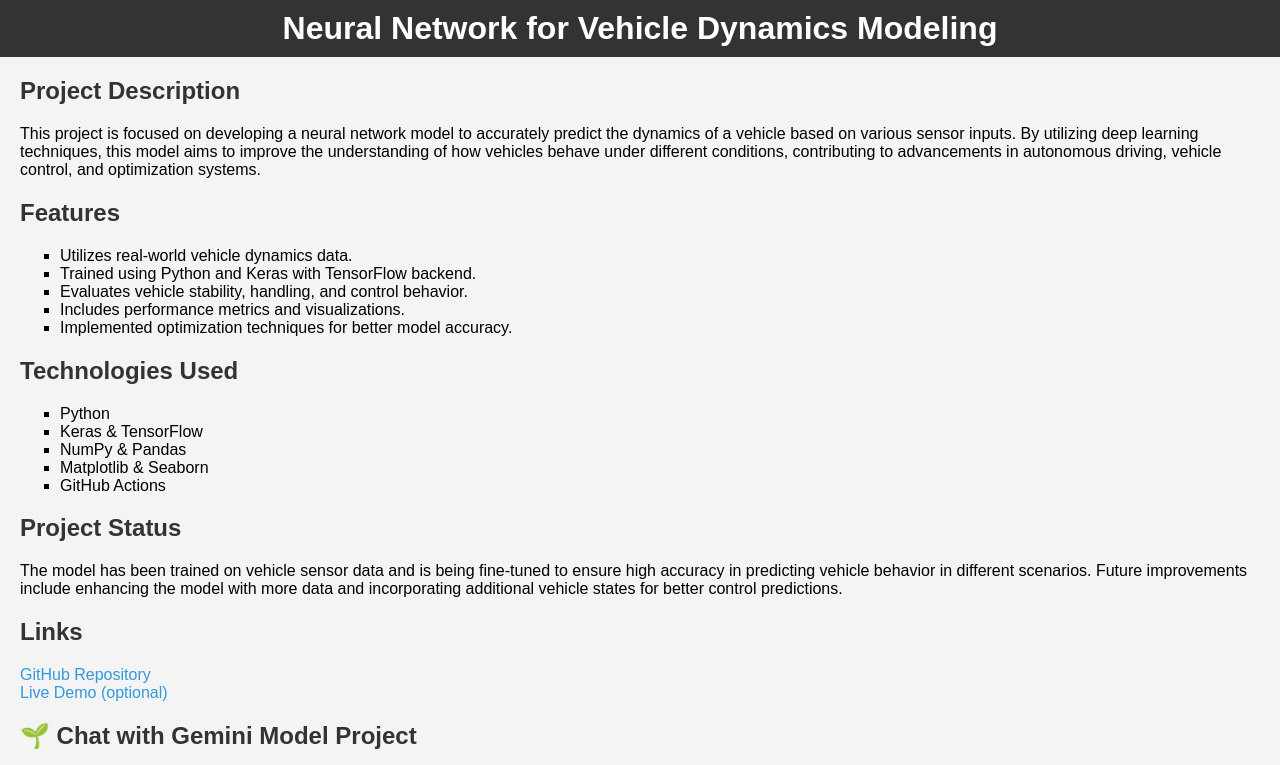
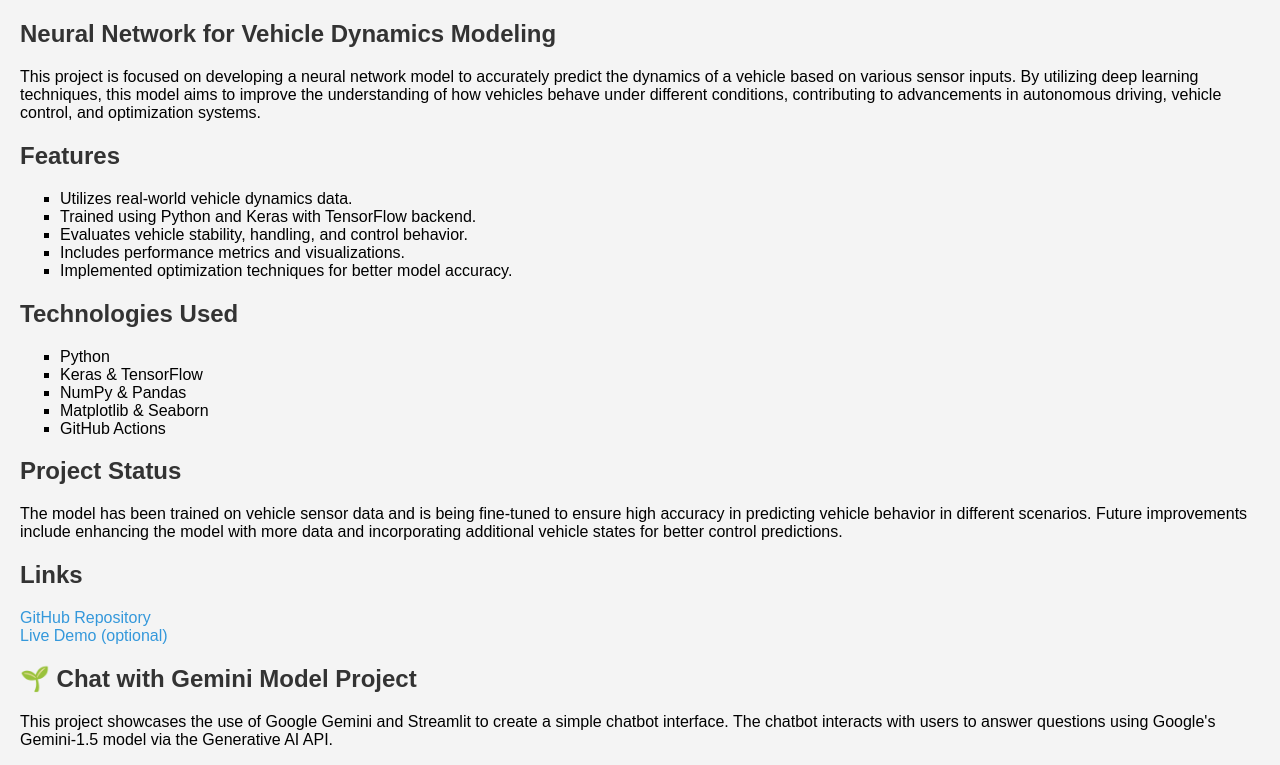
Before and after one commit to parasmech/main, a plain HTML site: page index.html in a window 1280 px wide. Shown: the top 765 px of the page. Drawn offline with Linux system fonts and the light colour scheme.

Commit message:
Update index.html

```diff
--- a/index.html
+++ b/index.html
@@ -3,16 +3,13 @@
 <head>
     <meta charset="UTF-8">
     <meta name="viewport" content="width=device-width, initial-scale=1.0">
-    <title>Neural Network for Vehicle Dynamics Modeling</title>
+    <title>  PROJECTS  </title>
     <link rel="stylesheet" href="style.css">
 </head>
 <body>
-    <header>
-        <h1>Neural Network for Vehicle Dynamics Modeling</h1>
-    </header>
 
     <section>
-        <h2>Project Description</h2>
+        <h2>Neural Network for Vehicle Dynamics Modeling</h2>
         <p>This project is focused on developing a neural network model to accurately predict the dynamics of a vehicle based on various sensor inputs. By utilizing deep learning techniques, this model aims to improve the understanding of how vehicles behave under different conditions, contributing to advancements in autonomous driving, vehicle control, and optimization systems.</p>
 
         <h2>Features</h2>
```
